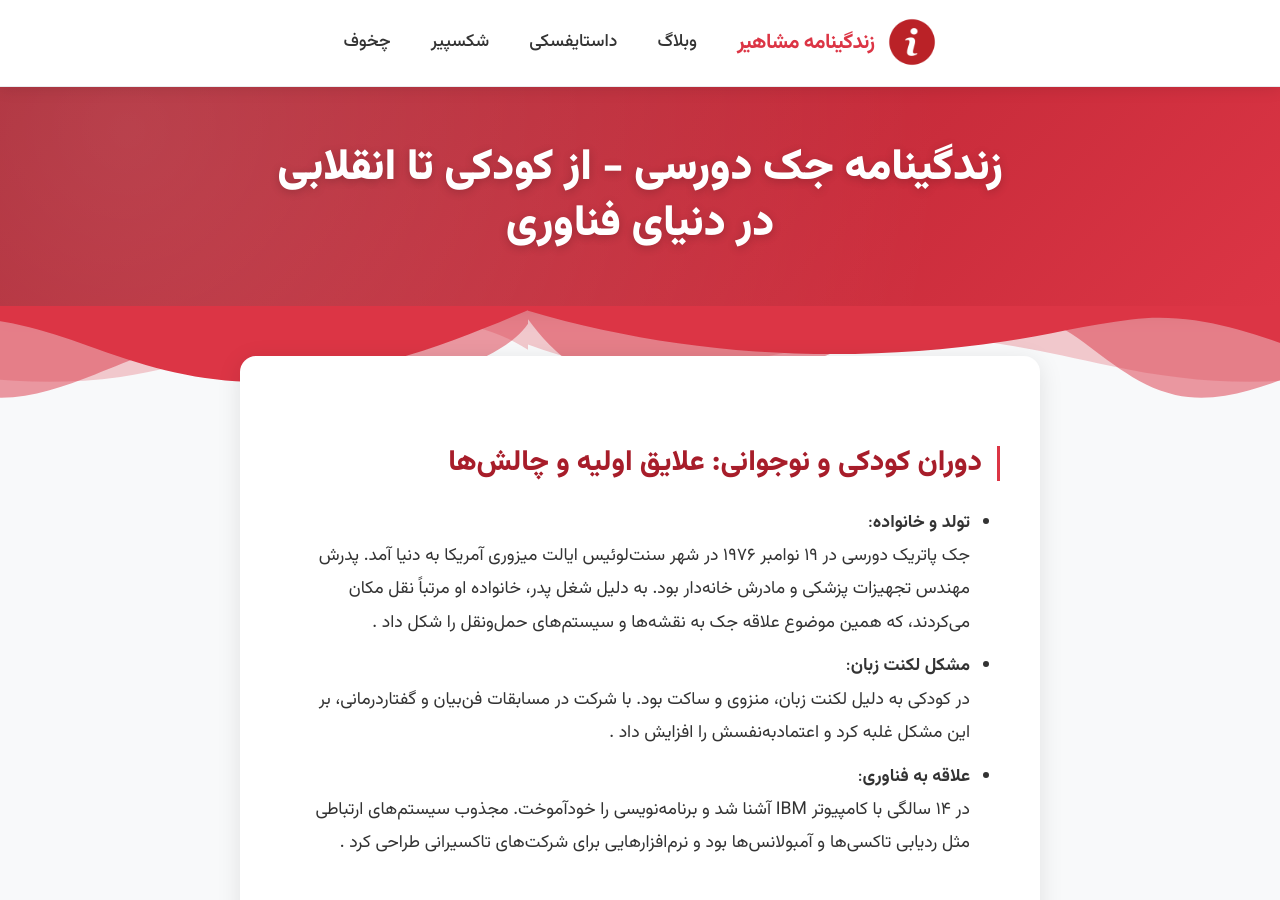
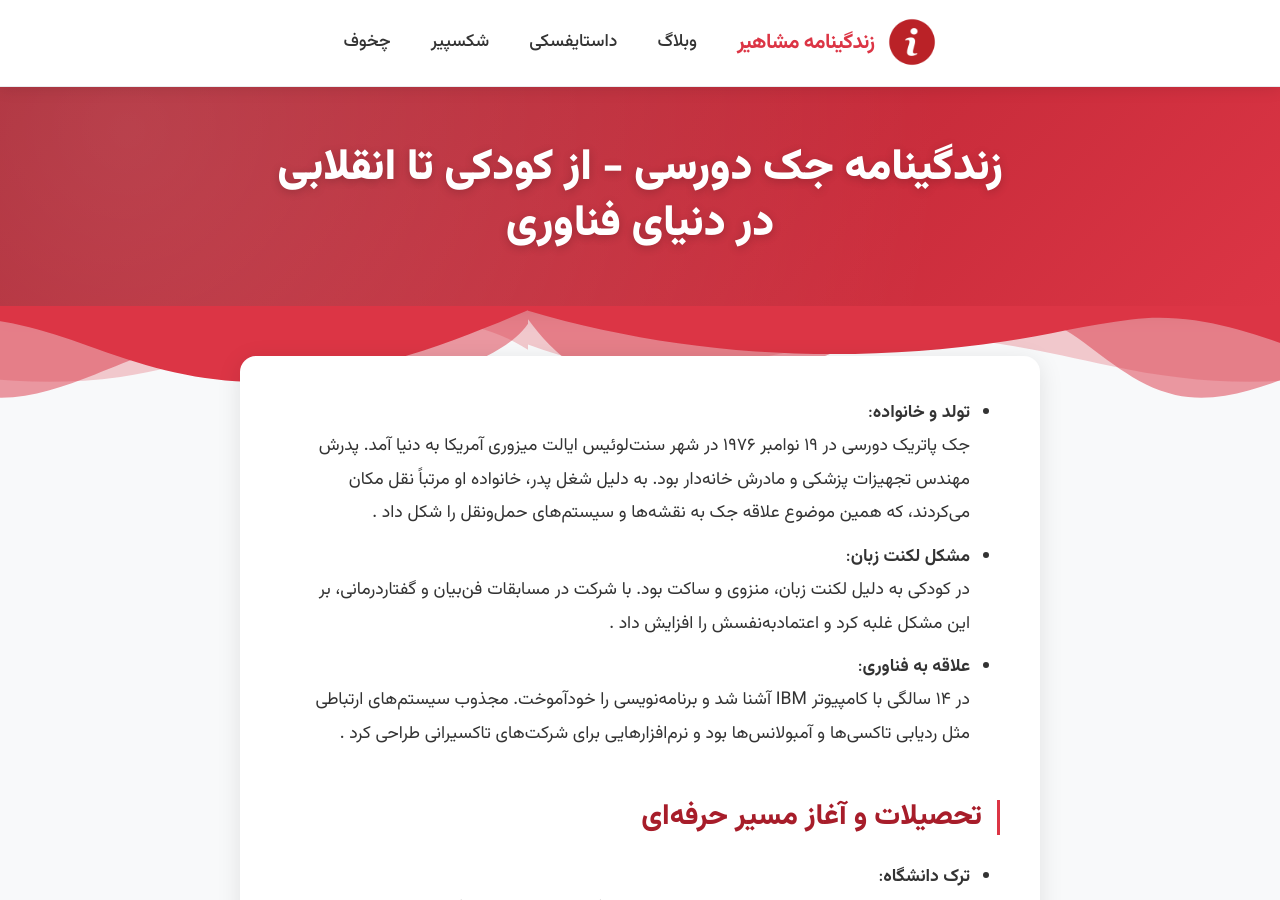
Before and after one commit to darkblog/darkblog.github.io, a Jekyll site: the page built from _posts/2025-6-28-15.md, in a window 1280 px wide and 900 px high. Built offline with Jekyll 4.4.1, drawn with Linux system fonts in a browser that asks for light colours.

Commit message:
Update 2025-6-28-15.md

```diff
--- a/_posts/2025-6-28-15.md
+++ b/_posts/2025-6-28-15.md
@@ -3,7 +3,6 @@ layout: post
 title: زندگینامه جک دورسی - از کودکی تا انقلابی در دنیای فناوری
 ---
 
-## دوران کودکی و نوجوانی: علایق اولیه و چالش‌ها
 - **تولد و خانواده**:
   جک پاتریک دورسی در ۱۹ نوامبر ۱۹۷۶ در شهر سنت‌لوئیس ایالت میزوری آمریکا به دنیا آمد. پدرش مهندس تجهیزات پزشکی و مادرش خانه‌دار بود. به دلیل شغل پدر، خانواده او مرتباً نقل مکان می‌کردند، که همین موضوع علاقه جک به نقشه‌ها و سیستم‌های حمل‌ونقل را شکل داد .
 - **مشکل لکنت زبان**:
```
